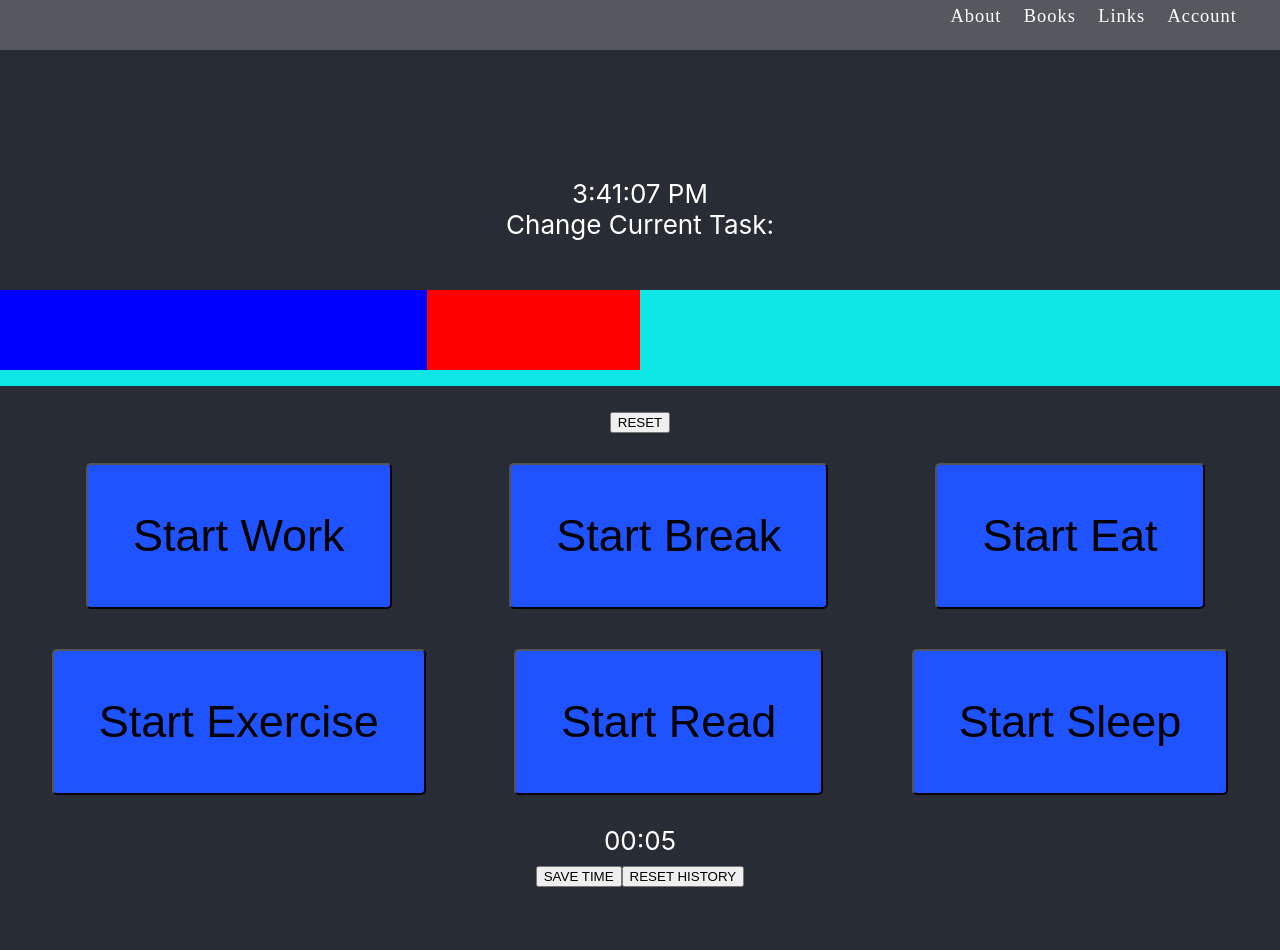
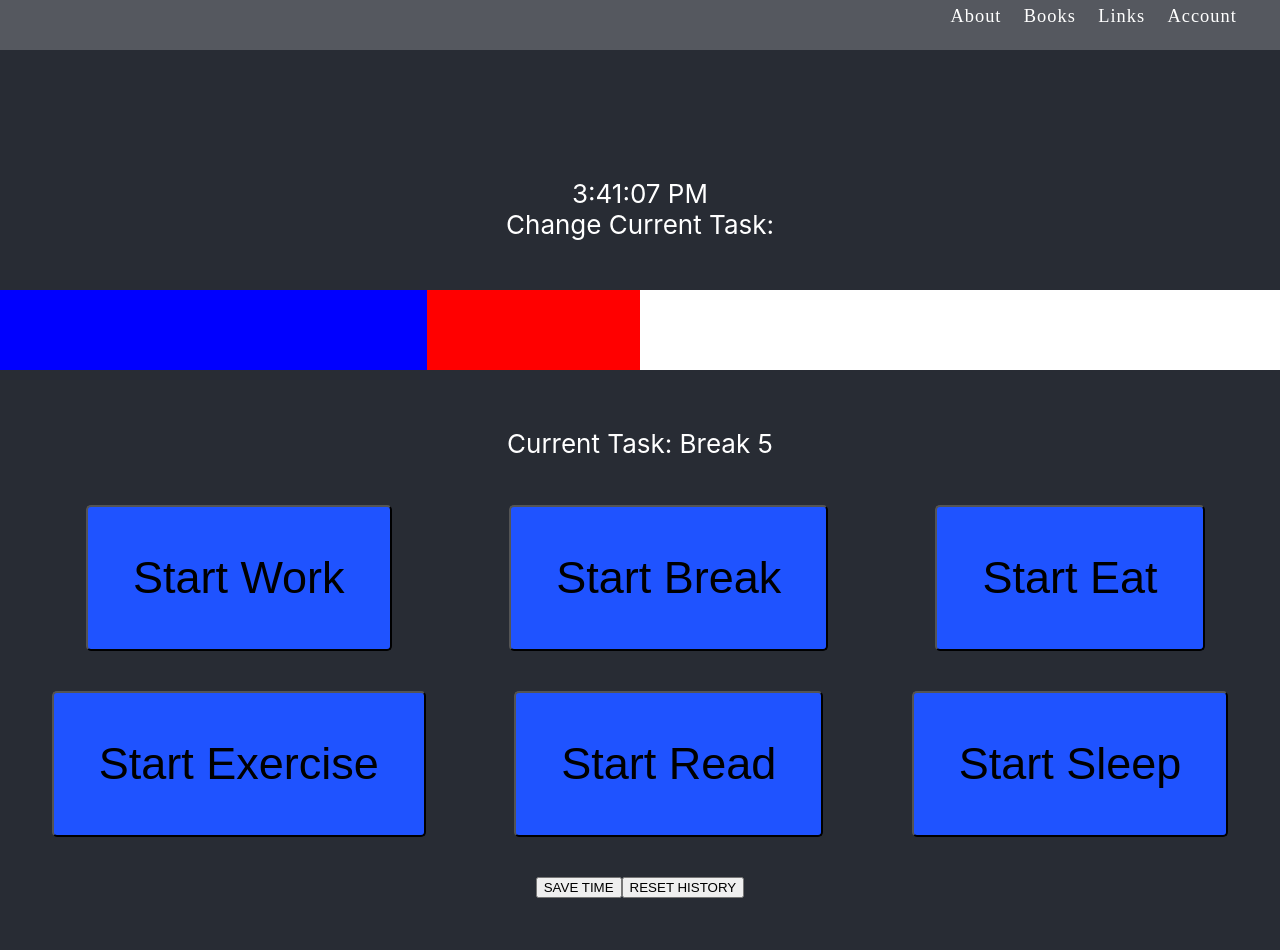
Before and after one commit to michaeltaciuk/timeDashboard, a React (Create React App) app in the folder frontend/: page / in a window 1280 px wide. Shown: the top 950 px of the page. Built offline with nearby package versions, Linux system fonts and the light colour scheme.

Commit message:
layout changes

```diff
--- a/frontend/src/App.js
+++ b/frontend/src/App.js
@@ -39,14 +39,14 @@ function App() {
           <a>Change Current Task:</a>
           <Stopwatch/>
           <br/>
-          <section className="columns">
+          {/* <section className="columns">
 	          <div className="column murmer">
               <embed src="https://asoftmurmur.com/"></embed>
 	          </div>
 	          <div className="column pomodoro">
               <embed src="https://pomofocus.io/app"></embed>
 		        </div>
-          </section>
+          </section>	 */}
         </div>
       </Fragment>
     </div>
--- a/frontend/src/components/ElapsedTimeBar.css
+++ b/frontend/src/components/ElapsedTimeBar.css
@@ -3,6 +3,6 @@
 }
 
 .timeBar {
-  background: #0ee6e6;
+  background: white;
   position: absolute;
 }
--- a/frontend/src/components/ElapsedTimeBar.js
+++ b/frontend/src/components/ElapsedTimeBar.js
@@ -42,7 +42,7 @@ const ElapsedTimeBar = (props) => {
     return (
         <Fragment>
             <div className="timeBarContainer">
-                <div className="timeBar" style={{width: `${width}px`, height: `6rem`}}/>
+                <div className="timeBar" style={{width: `${width}px`, height: height}}/>
                 {timeChunks.map( timeChunk =>
                     <div className="timeBar"
                     style={{
--- a/frontend/src/components/Stopwatch.js
+++ b/frontend/src/components/Stopwatch.js
@@ -15,6 +15,7 @@ class Stopwatch extends React.Component {
       currentTimeSec: 0,
       currentTimeMin: 0,
       lastStartTime: 43200,
+      currentTask: "Break",
       timeChunks: [
         {
           "name": "Sleep",
@@ -86,14 +87,6 @@ class Stopwatch extends React.Component {
     }
   };
 
-  reset = () => {
-    this.setState({
-      currentTimeMs: 0,
-      currentTimeSec: 0,
-      currentTimeMin: 0,
-    });
-  };
-
   newTimeChunk = (name, color) => {
     this.setState({ running: false });
     clearInterval(this.watch);
@@ -127,7 +120,12 @@ class Stopwatch extends React.Component {
           <ElapsedTimeBar  timeChunks={this.state.timeChunks} />
         </div>
         <br/>
-        <button onClick={this.reset}>RESET</button>
+        <div>
+          <p>Current Task: {this.state.currentTask} {this.state.currentTimeSec}</p>
+
+        </div>
+
+
         <div className='grid-container'>
           <div className='grid-item'>
             <button className='start-task-button' onClick={() => this.newTimeChunk("Work", "blue")}>Start Work</button>
@@ -148,12 +146,6 @@ class Stopwatch extends React.Component {
             <button className='start-task-button' onClick={() => this.newTimeChunk("Sleep", "black")}>Start Sleep</button>
           </div>
         </div>
-
-        <StopwatchDisplay
-          ref="display"
-          {...this.state}
-          formatTime={this.formatTime}
-        />
 
         <div className={'stopwatch__history'}>
           <button onClick={this.saveTime}>SAVE TIME</button>
```
